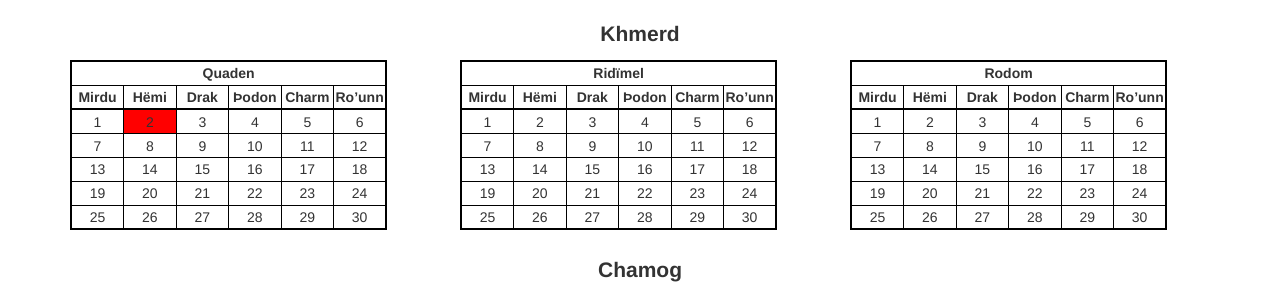
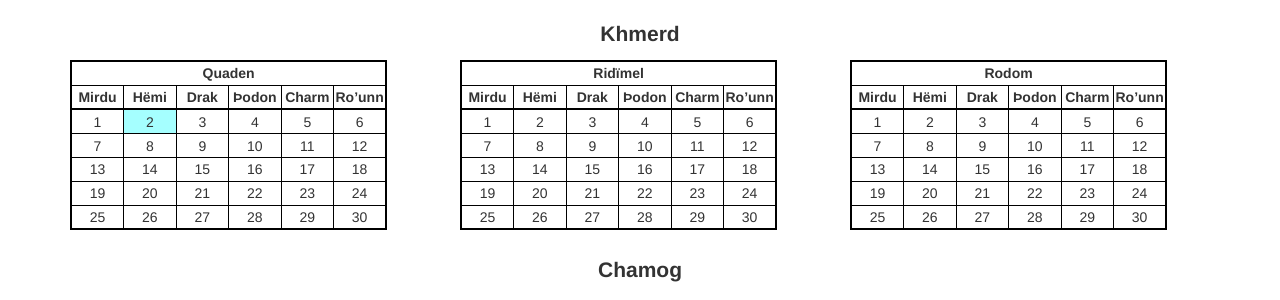
Before and after one commit to gergelypolonkai/gergelypolonkai.github.io, a Jekyll site: the page minari/index.html, which Jekyll copies as it is, in a window 1280 px wide. Shown: the part 799-1099 px from the top of the page. Built offline with Jekyll 4.4.1, drawn with Linux system fonts in a browser that asks for light colours; nearby versions of some CDN libraries.

Commit message:
Make today cell’s background color a bit more bearable in Minari calendar

```diff
--- a/minari/css/minari.css
+++ b/minari/css/minari.css
@@ -65,7 +65,7 @@ td {
 }
 
 .today {
-	background-color: red;
+	background-color: #a5ffff;
 }
 
 .date-popover {
```
